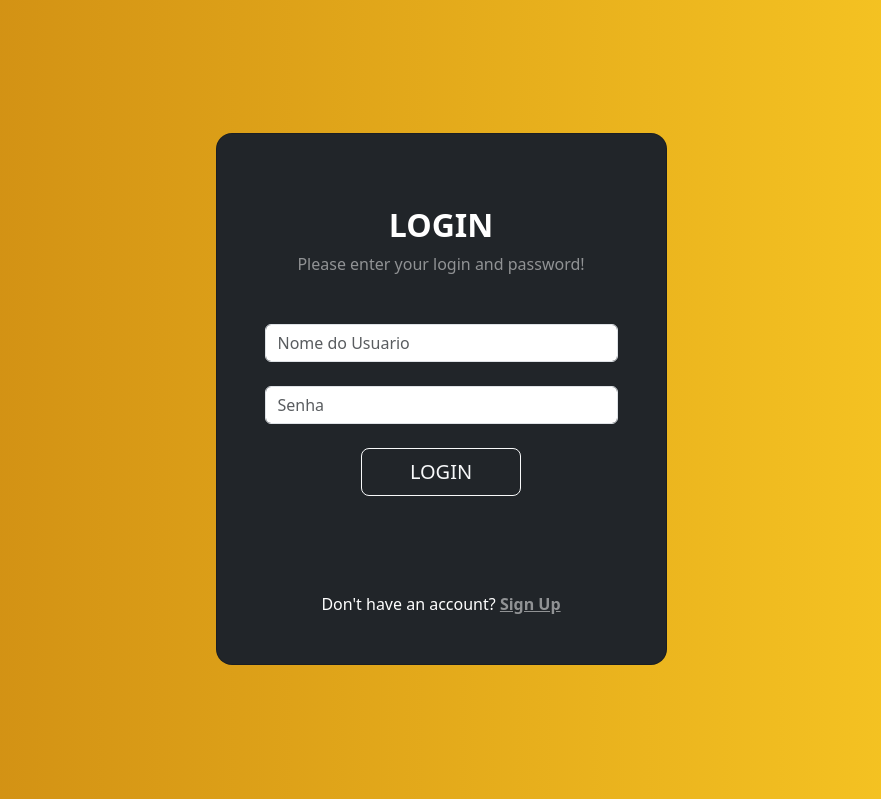
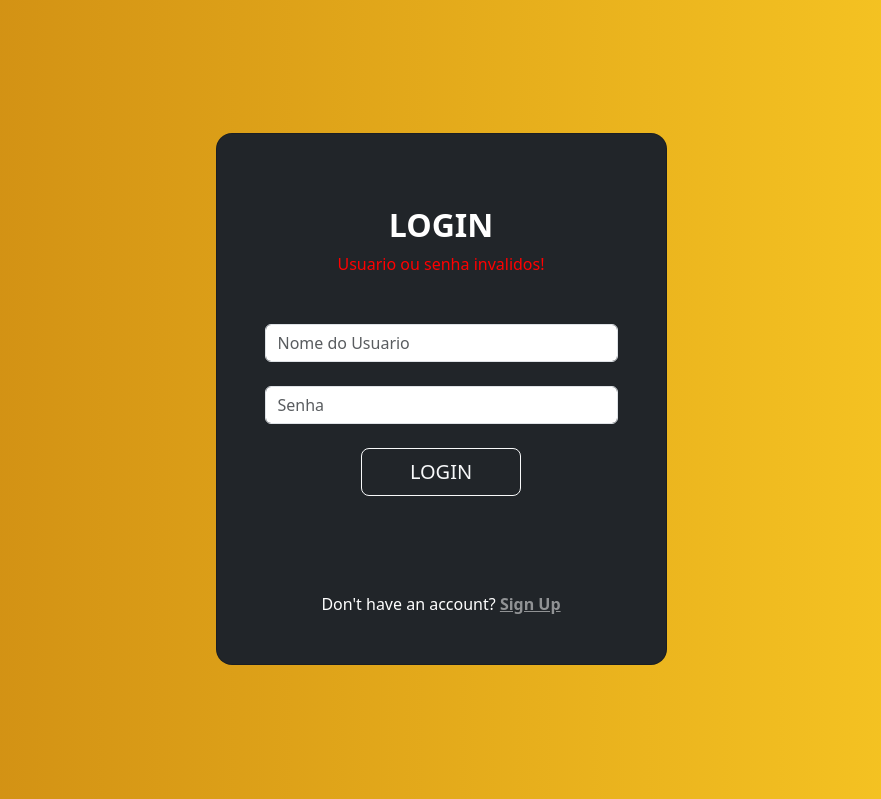
Before and after one commit to pedro-coelho-dr/cesarsquads, a Django app: page /login/ in a window 1280 px wide. Shown: the part 77-876 px from the top of the page, without its empty margins (199-1080 px from the left). Run offline with Django 4.2, Linux system fonts and the light colour scheme; tables that the repository leaves empty hold one stand-in row (values such as "Sample post"); one stand-in notice (Sample message) is shown; some libraries are stand-ins or nearby versions.

Commit message:
Pequenas alteracoes

```diff
--- a/src/templates/index.html
+++ b/src/templates/index.html
@@ -30,13 +30,6 @@
           </div>
         </div>
       </nav>
-      {% if messages %}
-        {% for message in messages %}
-          <script>
-            alert("{{ message }}");
-          </script>
-        {% endfor %}
-      {% endif %}
     </header>
     <div class="row">
       {% block content %}
--- a/src/templates/registration/login.html
+++ b/src/templates/registration/login.html
@@ -19,7 +19,13 @@
             <div class="mb-md-5 mt-md-4 pb-5">
               <form method="POST">{% csrf_token %}
               <h2 class="fw-bold mb-2 text-uppercase">Login</h2>
-              <p class="text-white-50 mb-5">Please enter your login and password!</p>
+              {% if messages %}
+                {% for message in messages %}
+                  <p class="text-red-50 mb-5" style="color:red">Usuario ou senha invalidos!</p>
+                {% endfor %}
+              {%else%}
+              <p class="text-white-50 mb-5">Insira seu nome de usuario e senha</p>
+              {% endif %}
               <div class="form-outline form-white mb-4">
                 {{form.username|as_crispy_field}}
                 <!--<input type="email" id="typeEmailX" class="form-control form-control-lg" />
```
